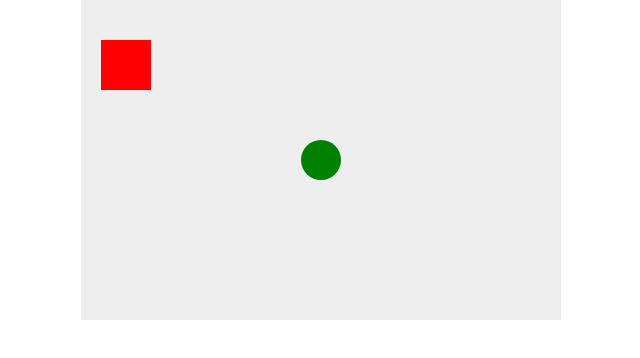
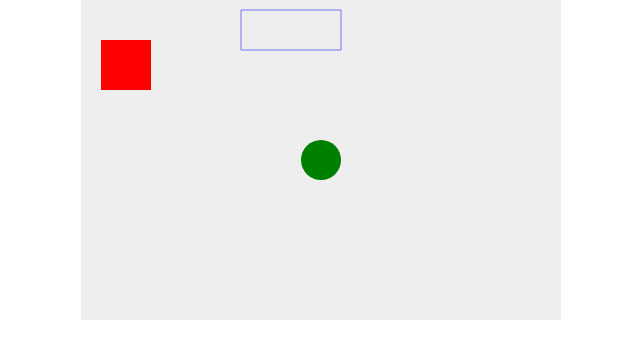
Before and after one commit to Joshkaki00/breakout-tutorial-js, a plain HTML site: page index.html in a window 1280 px wide. Shown: the whole page, without its empty margins (319-959 px from the left). Drawn offline with Linux system fonts and the light colour scheme.

Commit message:
drawing stroked rectangle

```diff
--- a/index.html
+++ b/index.html
@@ -31,6 +31,11 @@
       ctx.fillStyle = "green"; // Set fill color to green
       ctx.fill();
       ctx.closePath();
+      ctx.beginPath();
+      ctx.rect(160, 10, 100, 40); // Rectangle at (160, 10), 100px wide and 40px tall
+      ctx.strokeStyle = "rgb(0 0 255 / 50%)"; // Semi-transparent blue stroke
+      ctx.stroke(); // Outline the rectangle
+      ctx.closePath();
     </script>
   </body>
 </html>
```
